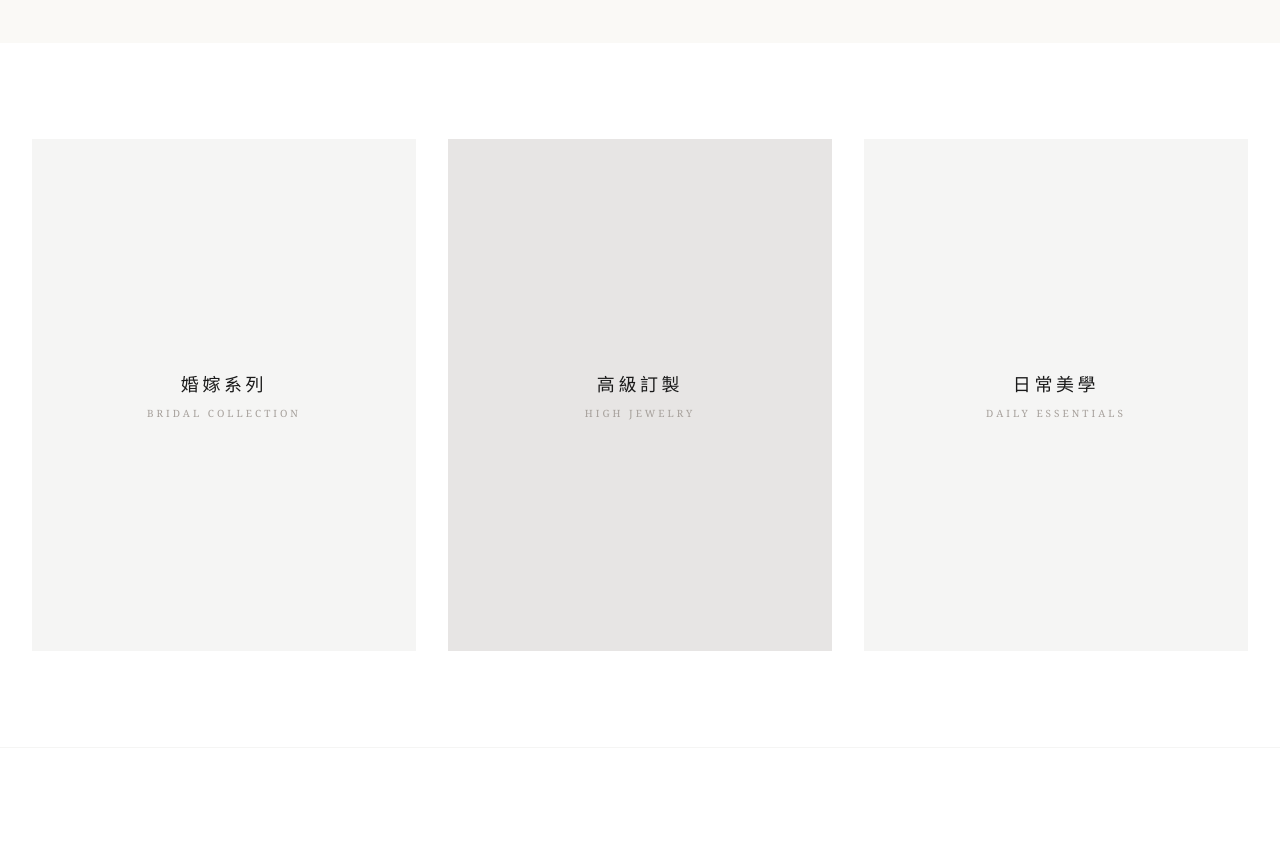
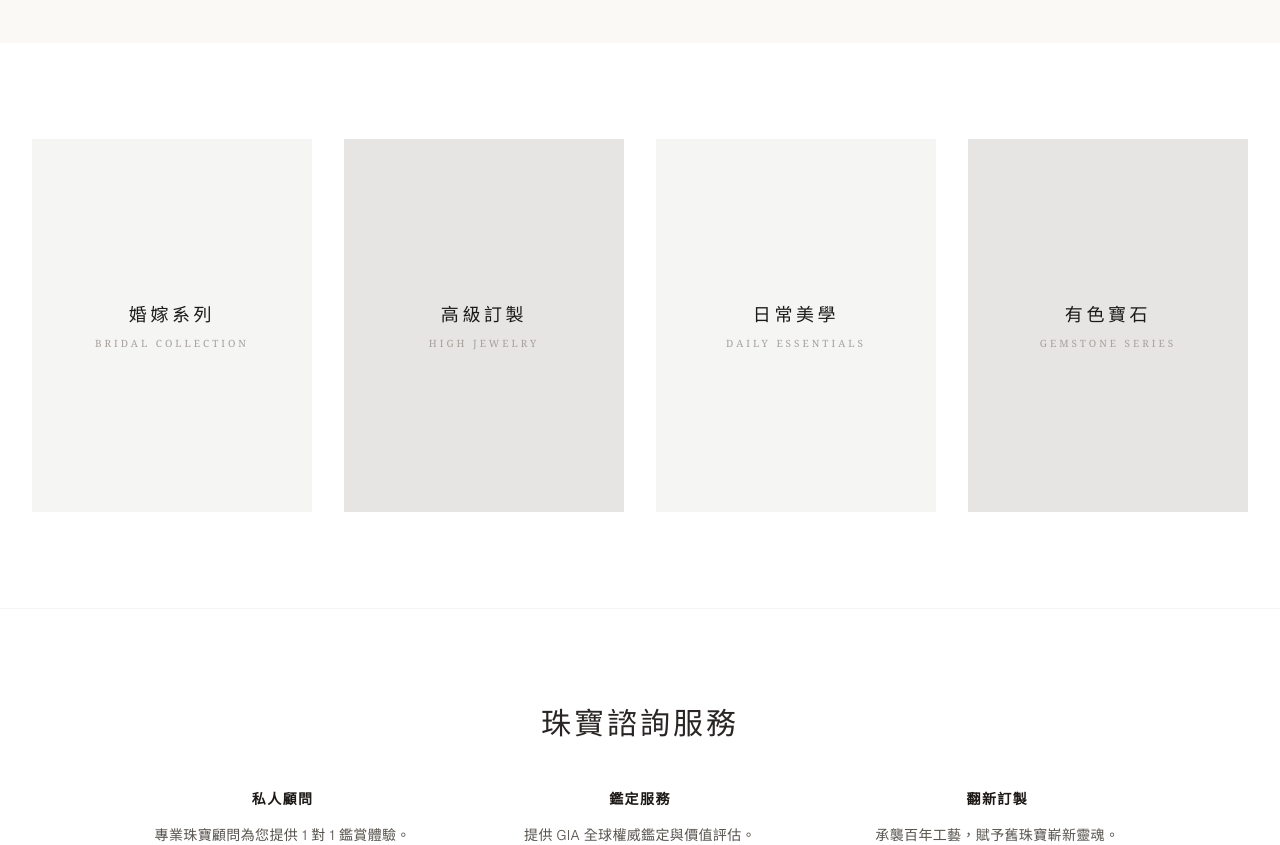
Before and after one commit to Icezealots/nextjs-boilerplate, a Next.js app: page / in a window 1280 px wide. Shown: the part 720-1565 px from the top of the page. Built offline with nearby package versions, Linux system fonts and the light colour scheme.

Commit message:
Update page.tsx

```diff
--- a/app/page.tsx
+++ b/app/page.tsx
@@ -76,7 +76,7 @@ export default function Home() {
             )}
           </div>
         </div>
-        {/* --- collection選單結束 --- */}
+        {/* --- 下拉選單結束 --- */}
 
 
         <div className="mb-8 tracking-[0.4em] text-xs text-stone-400 uppercase">Crafting Eternity Since 2026</div>
@@ -106,19 +106,32 @@ export default function Home() {
       {/* 展示區塊 */}
       <section className="py-24 px-8 bg-white">
         <div className="max-w-7xl mx-auto">
-          <div className="grid grid-cols-1 md:grid-cols-3 gap-8">
-            <div className="aspect-[3/4] bg-stone-100 flex flex-col items-center justify-center p-8">
-              <div className="text-lg tracking-[0.2em] mb-2">婚嫁系列</div>
+          <div className="grid grid-cols-1 md:grid-cols-2 lg:grid-cols-4 gap-8">
+
+            {/* 1. 婚嫁系列 -> 對應 diamond */}
+            <Link href="/collections/diamond" className="group aspect-[3/4] bg-stone-100 flex flex-col items-center justify-center p-8 transition-all hover:bg-stone-200">
+              <div className="text-lg tracking-[0.2em] mb-2 group-hover:scale-110 transition-transform duration-700">婚嫁系列</div>
               <div className="text-[10px] tracking-[0.3em] text-stone-400 uppercase">Bridal Collection</div>
-            </div>
-            <div className="aspect-[3/4] bg-stone-200 flex flex-col items-center justify-center p-8">
-              <div className="text-lg tracking-[0.2em] mb-2">高級訂製</div>
+            </Link>
+
+            {/* 2. 高級訂製 -> 對應 luxury */}
+            <Link href="/collections/luxury" className="group aspect-[3/4] bg-stone-200 flex flex-col items-center justify-center p-8 transition-all hover:bg-stone-300">
+              <div className="text-lg tracking-[0.2em] mb-2 group-hover:scale-110 transition-transform duration-700">高級訂製</div>
               <div className="text-[10px] tracking-[0.3em] text-stone-400 uppercase">High Jewelry</div>
-            </div>
-            <div className="aspect-[3/4] bg-stone-100 flex flex-col items-center justify-center p-8">
-              <div className="text-lg tracking-[0.2em] mb-2">日常美學</div>
+            </Link>
+
+            {/* 3. 日常美學 -> 對應 pearl */}
+            <Link href="/collections/pearl" className="group aspect-[3/4] bg-stone-100 flex flex-col items-center justify-center p-8 transition-all hover:bg-stone-200">
+              <div className="text-lg tracking-[0.2em] mb-2 group-hover:scale-110 transition-transform duration-700">日常美學</div>
               <div className="text-[10px] tracking-[0.3em] text-stone-400 uppercase">Daily Essentials</div>
-            </div>
+            </Link>
+
+            {/* 4. 有色寶石 -> 對應 gemstone (新增的第四個) */}
+            <Link href="/collections/gemstone" className="group aspect-[3/4] bg-stone-200 flex flex-col items-center justify-center p-8 transition-all hover:bg-stone-300">
+              <div className="text-lg tracking-[0.2em] mb-2 group-hover:scale-110 transition-transform duration-700">有色寶石</div>
+              <div className="text-[10px] tracking-[0.3em] text-stone-400 uppercase">Gemstone Series</div>
+            </Link>
+
           </div>
         </div>
       </section>
```
